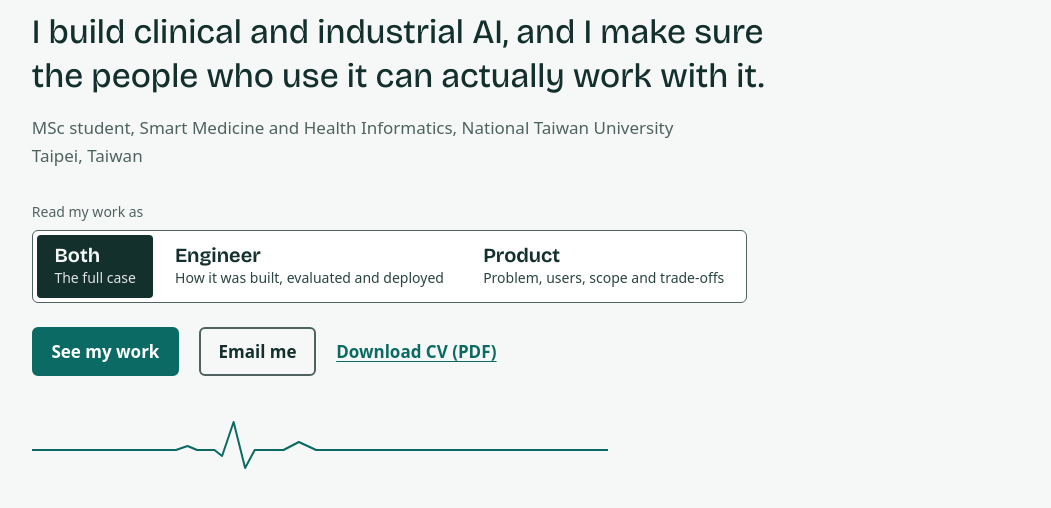
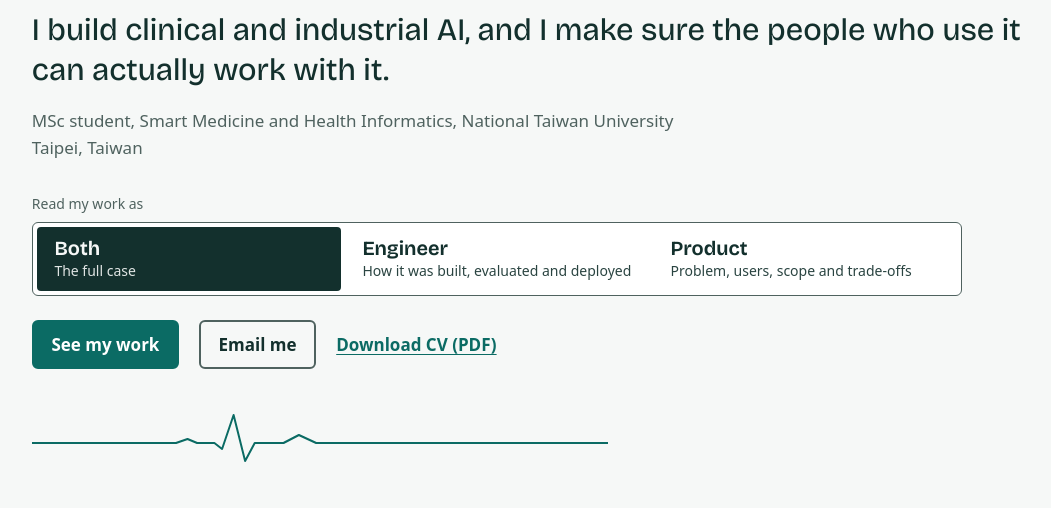
Before and after one commit to falthackel/portfolio, an Astro site: page / in a window 1280 px wide. Shown: the part 292-800 px from the top of the page, without its empty margins (109-1160 px from the left). Built offline with nearby package versions, Linux system fonts and the light colour scheme; Astro itself is replaced by a stand-in of ours; a web font is replaced by a local one.

Commit message:
Equal-size lens boxes on one line; hero text fills the row and wraps with zoom
Co-Authored-By: Claude Opus 5.5 <noreply@anthropic.com>

```diff
--- a/src/components/LensSwitch.astro
+++ b/src/components/LensSwitch.astro
@@ -81,11 +81,15 @@ const options = ['both', 'engineer', 'product'] as const;
   .lens-switch--compact .lens-switch__name { font-family: var(--font-body); font-size: inherit; }
   .lens-switch__hint { font-size: var(--step--1); opacity: 0.9; }
 
-  /* Side by side when there is room: each option is as wide as its text, so every
-     hint stays on one line and the switch keeps one fixed size. Narrower windows stack it. */
-  @media (min-width: 52em) {
+  /* The large switch checks how much room it has (not the screen size).
+     With room: three boxes side by side, all the same width (the width of the
+     longest hint), each hint on one line. The size follows the text size, so it
+     never stretches with the window. Without room (phones, heavy zoom-in): stacked. */
+  .lens-switch--large { container-type: inline-size; }
+  .lens-switch--large .lens-switch__options { width: 100%; }
+  @container (min-width: 57rem) {
     .lens-switch--large .lens-switch__options {
-      grid-template-columns: repeat(3, max-content);
+      grid-template-columns: repeat(3, 1fr);
       width: max-content;
     }
     .lens-switch--large .lens-switch__option { padding: 0.55rem 1.1rem; }
--- a/src/pages/index.astro
+++ b/src/pages/index.astro
@@ -60,13 +60,13 @@ const inSection = (category: string) => all.filter((p) => p.data.category === ca
   }
   .hero__statement {
     font-family: var(--font-display);
-    font-size: clamp(1.4rem, 0.85rem + 1.6vw, 2.6rem);
+    font-size: clamp(1.4rem, 1rem + 1.5vw, 1.95rem);
     font-weight: 450;
     line-height: 1.3;
-    max-width: 34ch;
+    max-width: none; /* fill the row: one line when zoomed out, more lines when zoomed in */
     margin-bottom: 1rem;
   }
-  .hero__meta { color: var(--muted); margin-bottom: 2rem; }
+  .hero__meta { color: var(--muted); margin-bottom: 2rem; max-width: none; }
   .hero__lens { margin-bottom: 1.5rem; }
   .hero__actions { display: flex; flex-wrap: wrap; align-items: center; gap: 0.75rem 1.25rem; }
   .hero__cv { font-weight: 600; padding-block: 0.6rem; }
```
